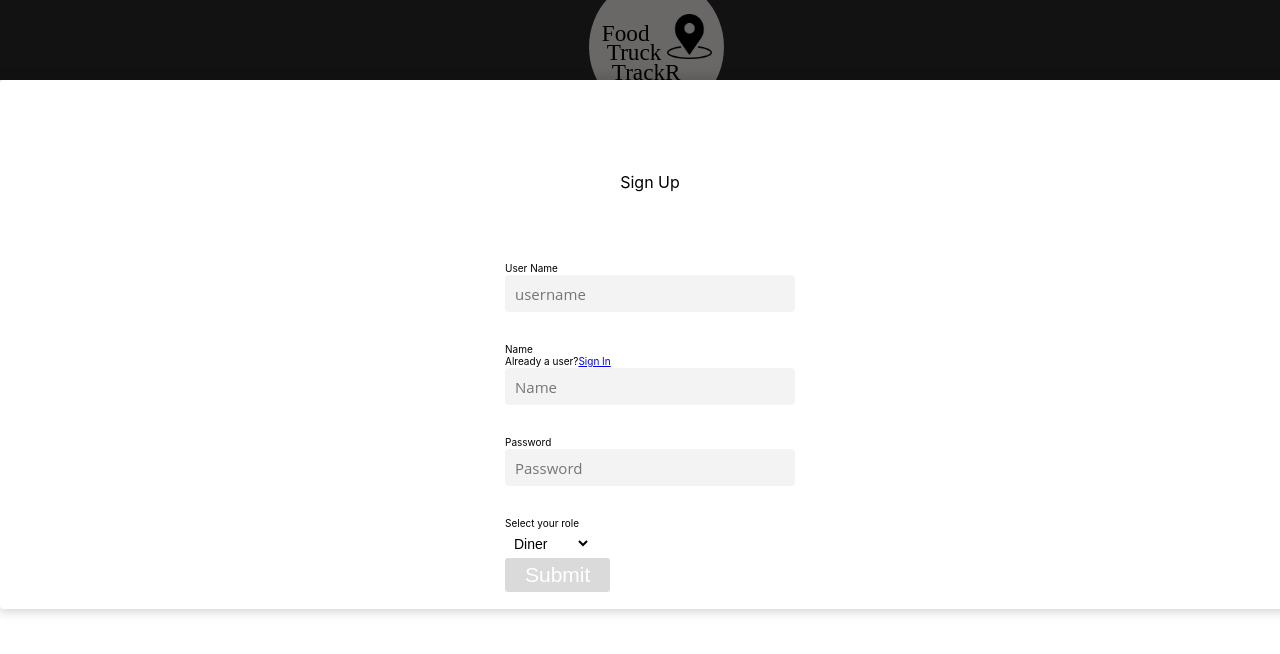
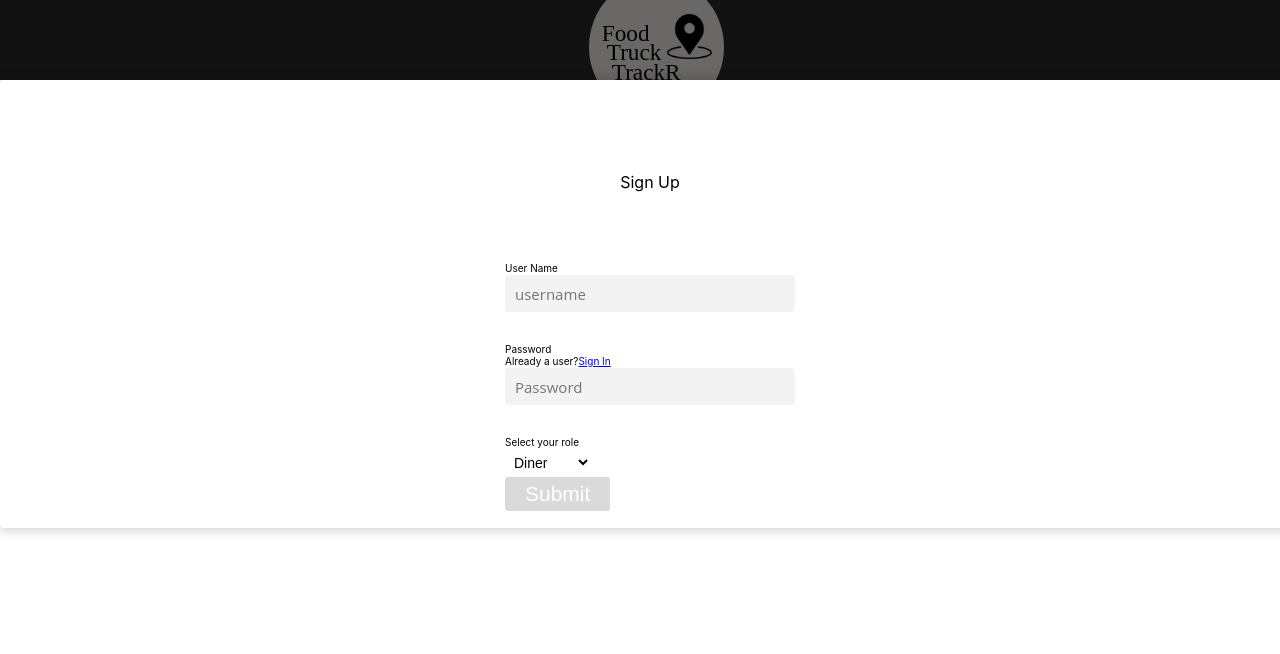
Before and after one commit to Jrive204/front-end, a React (Create React App) app: page /signup in a window 1280 px wide. Shown: the top 654 px of the page. Built offline with nearby package versions, Linux system fonts and the light colour scheme; a web font is replaced by a local one.

Commit message:
deleted unneeded files, login and register work now

```diff
--- a/src/Forms/LoginForm.js
+++ b/src/Forms/LoginForm.js
@@ -6,7 +6,7 @@ import { Link } from 'react-router-dom'
 import { Login, Container, Button} from "../styles/LoginRegisterStyles"
 
 
-export default function LoginForm() {
+export default function LoginForm(props) {
   const { register, handleSubmit, errors } = useForm();
 
 
@@ -16,11 +16,10 @@ export default function LoginForm() {
    axiosWithAuth()
    .post("https://lambda-food-truck.herokuapp.com/api/auth/login", data)
 
-  //  "https://reqres.in/api/users/", data
-  //  "https://lambda-food-truck.herokuapp.com/api/auth/login", data
-
   .then(res => {
      console.log("success", res);
+     localStorage.setItem('token', res.data.token);
+     props.history.push('/trucks');
    })
    .catch(err =>
      console.log(err.response)
--- a/src/Forms/SignUpForm.js
+++ b/src/Forms/SignUpForm.js
@@ -9,19 +9,17 @@ import "./Forms.css";
 
 
 
-export default function SignUpForm() {
+export default function SignUpForm(props) {
   const { register, handleSubmit, errors } = useForm();
   const onSubmit = data => {
     // console.log(data);
     axiosWithAuth()
-   .post("https://reqres.in/api/users/", data)
-
-  //  https://lambda-food-truck.herokuapp.com/api/auth/register
-  // "https://reqres.in/api/users/"
+   .post("https://lambda-food-truck.herokuapp.com/api/auth/register", data)
 
    .then(res => {
      console.log("success", res);
-    //  alert("Sign up successful")
+     localStorage.setItem('token', res.data.token);
+    props.history.push('/trucks');
 
    })
    .catch(err =>
@@ -35,7 +33,7 @@ export default function SignUpForm() {
 
     <Container>
           <Login>Sign Up</Login>
-          {/* <img src ={loginImg} alt="construction"/> */}
+
 
 
     <form onSubmit={handleSubmit(onSubmit)}>
@@ -64,29 +62,12 @@ export default function SignUpForm() {
 </div>
         {/* End of UserName Field */}
 
-        {/* Start of Full Name Field */}
-      <label htmlFor="FullName"> Name
-        <span> Already a user?
+
+
+      <label htmlFor="password">
+        Password <span> Already a user?
           <Link tag={Link} to="/login">Sign In</Link>
         </span>
-            <input
-                type='text'
-                placeholder='Name'
-                name='FullName'
-                ref={register({ required: true, minLength: 3})}
-            />
-
-        {errors.FullName && errors.FullName.type === "required" && (
-          <span>Please enter your name</span>
-        )}
-        {errors.FullName && errors.FullName.type === "minLength" && (
-          <span>Name is too short</span>
-        )}
-      </label>
-                  {/* End of Full Name Field*/}
-
-      <label htmlFor="password">
-        Password
         </label>
         <input type="password"
         placeholder="Password"
```
Also changed, not shown: src/Forms/LoginSuccess.js (deleted, +0 -13 lines).
